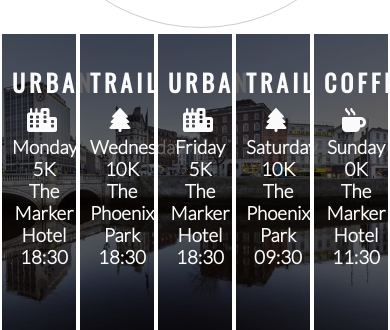
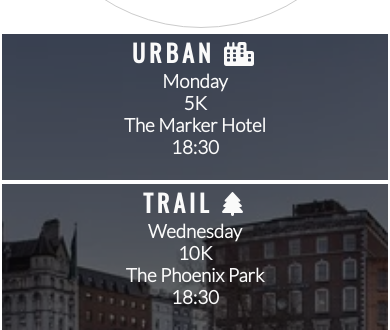
Before and after one commit to LucasBehrendt/Love-Running, a plain HTML site: page index.html in a window 390 px wide. Shown: the part 1888-2218 px from the top of the page. Drawn offline with nearby package versions, Linux system fonts and the light colour scheme.

Commit message:
Style meetup times for tablet and mobile screens

```diff
--- a/assets/css/style.css
+++ b/assets/css/style.css
@@ -248,12 +248,15 @@ footer {
         float: left;
     }
 
+    #times > div {
+        width: 100%;
+        clear: both;
+        height: 150px;
+        padding: 0;
+    }
+
     hr {
         display: none;
-    }
-
-    #photos {
-        column-count: 3;
     }
 }
 
```
